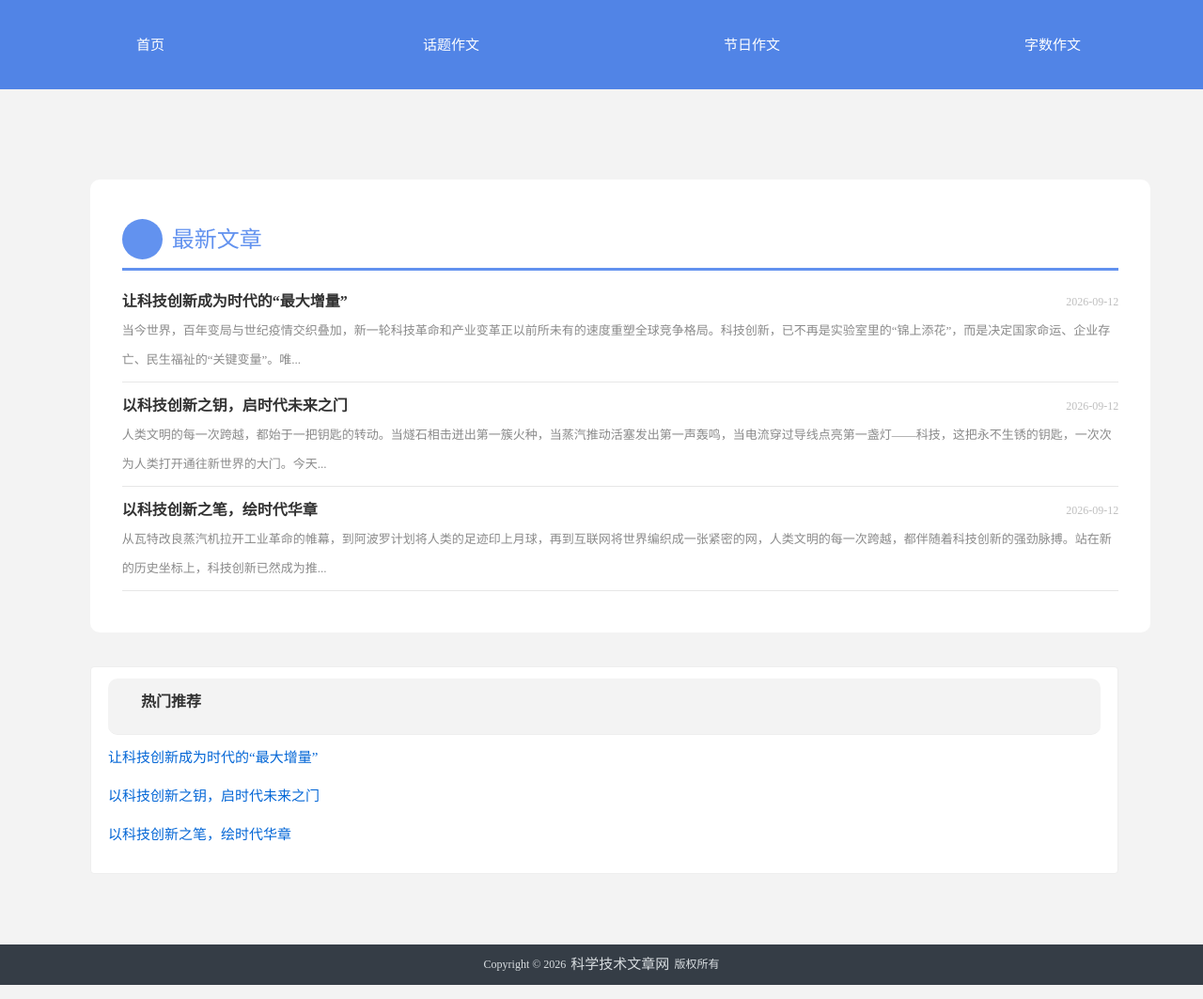
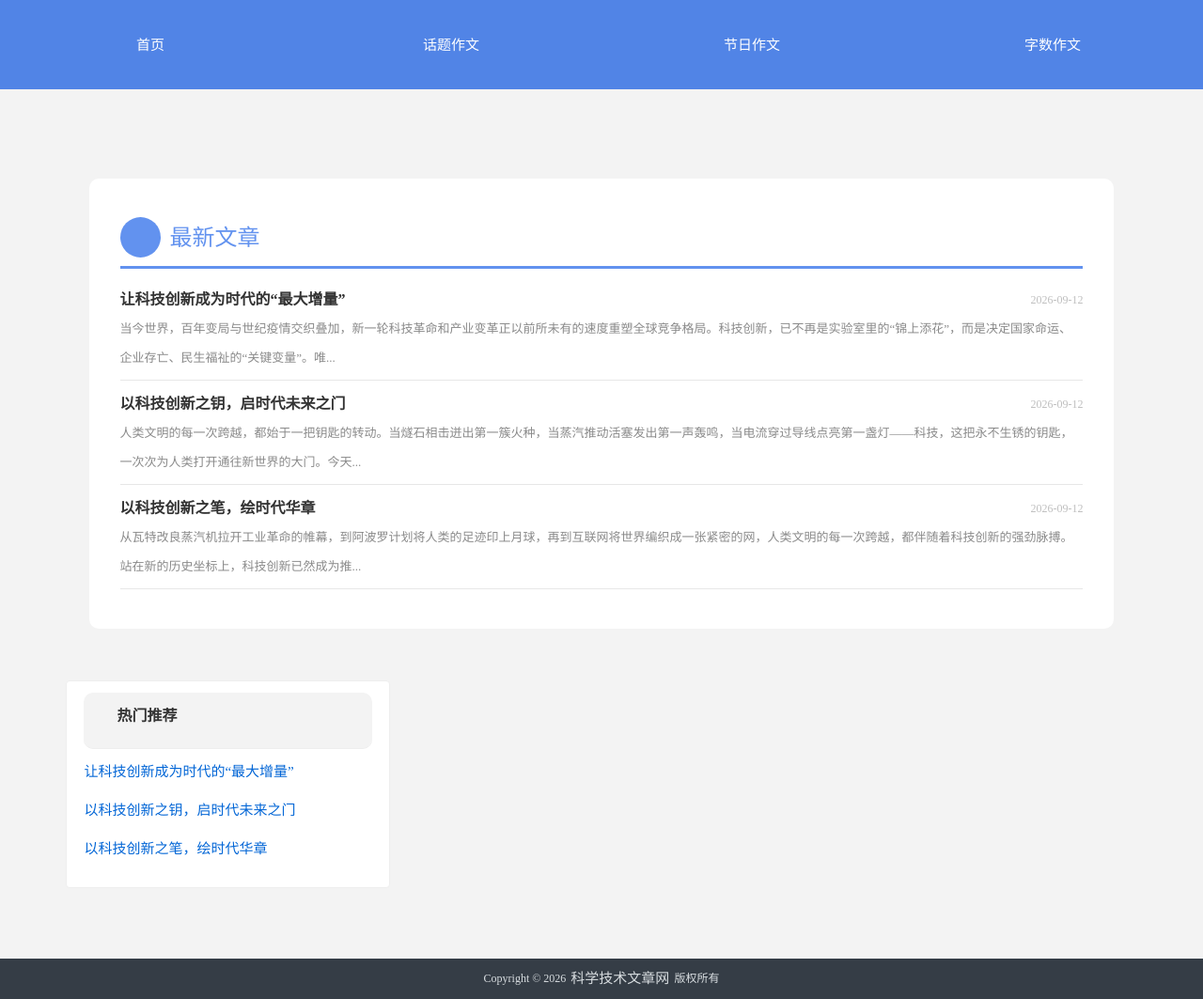
Before and after one commit to hujiku01/hujiku01.github.io, a Jekyll site: the page built from index.html, in a window 1280 px wide. Shown: the whole page at 94% size. Built offline with Jekyll 4.4.1, drawn with Linux system fonts in a browser that asks for light colours; grey boxes are pictures that could not be loaded.

Commit message:
Implement flexible two-column layout for homepage
Added CSS styles for a flexible two-column layout on the homepage with responsive adjustments for narrow screens.

```diff
--- a/assets/css/style.css
+++ b/assets/css/style.css
@@ -404,3 +404,31 @@ body{font-size: 12px;background: #f3f3f3;}
 .main-left .article .content p {
   text-indent: 2em;
 }
+
+/* 强制首页两栏并排 */
+.main {
+  display: flex !important;
+  flex-wrap: wrap;
+  gap: 20px;
+  max-width: 1200px;
+  margin: 0 auto;
+  padding: 20px;
+  align-items: flex-start;
+}
+
+.main-left {
+  flex: 1 1 68% !important;
+  min-width: 0;
+}
+
+.main-right {
+  flex: 0 0 30% !important;
+}
+
+/* 确保窄屏下才上下排列 */
+@media (max-width: 768px) {
+  .main-left,
+  .main-right {
+    flex: 1 1 100% !important;
+  }
+}
```
